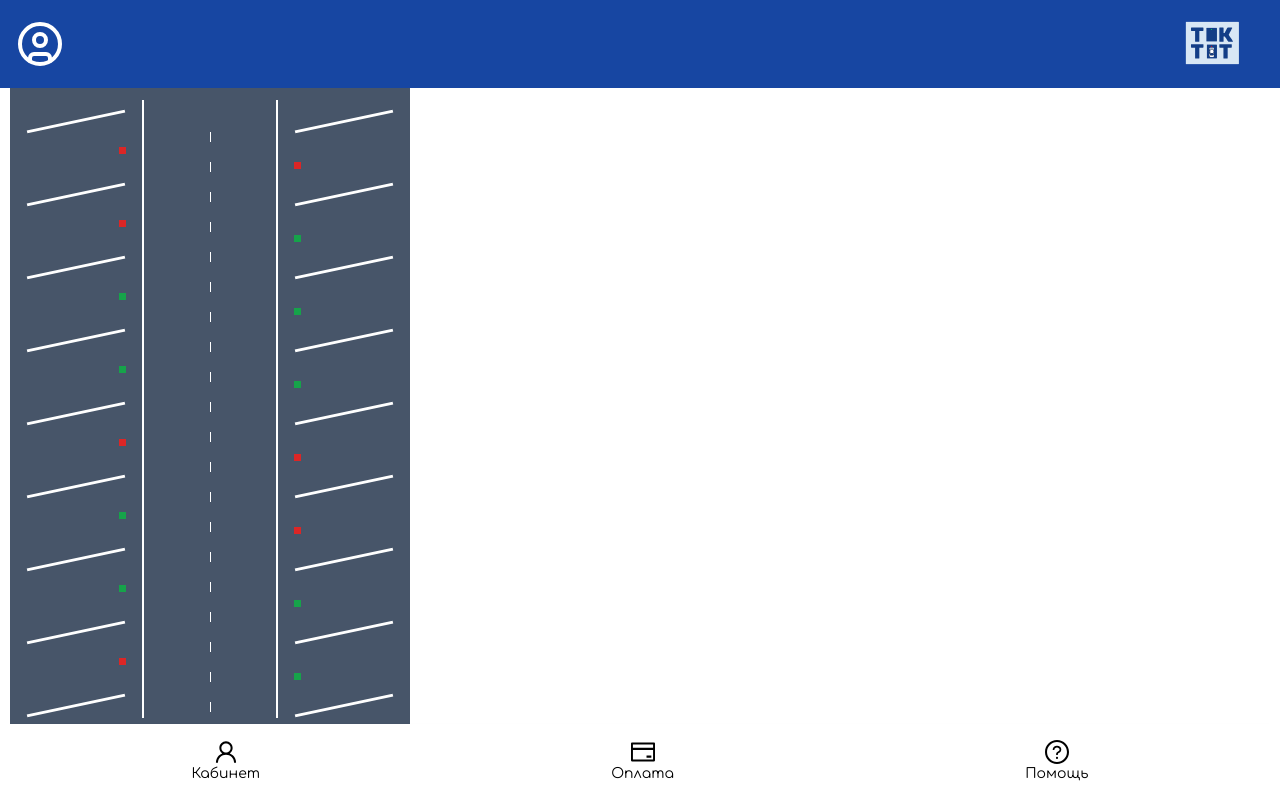
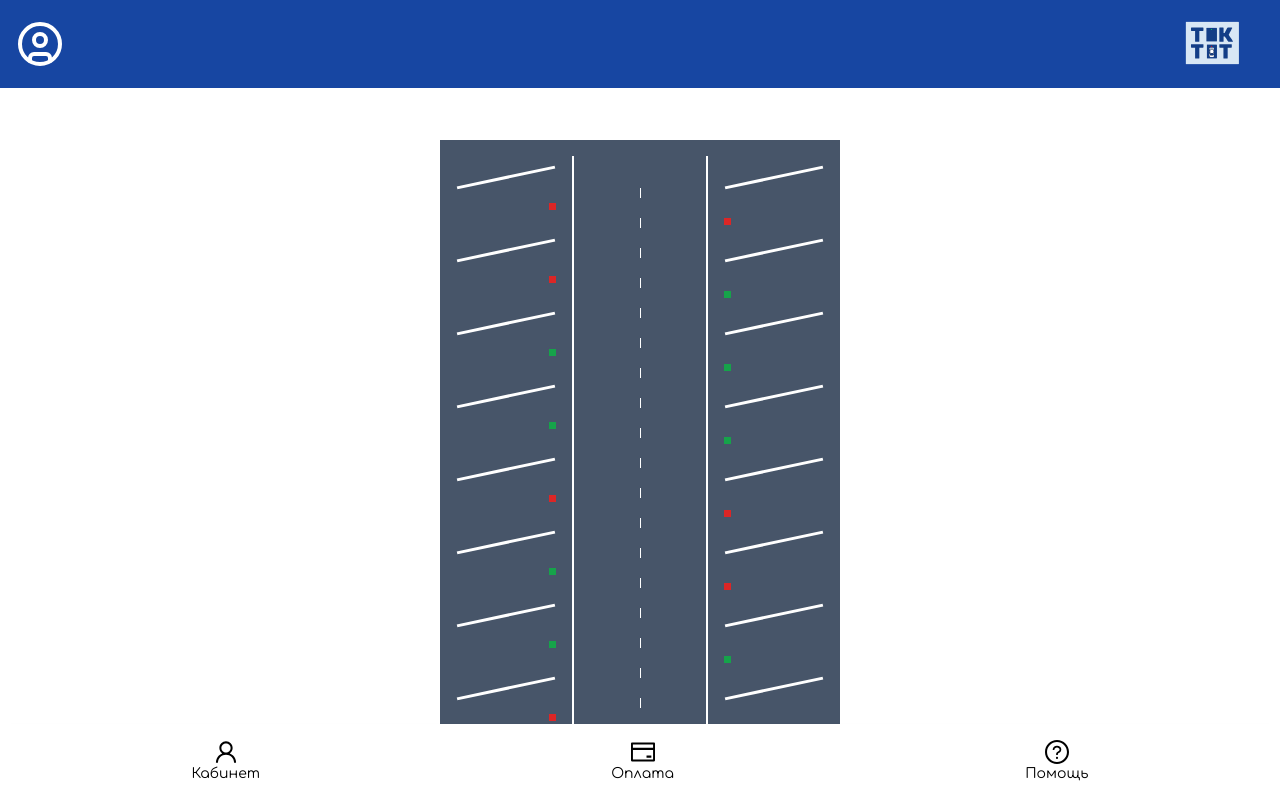
Before and after one commit to IskenderDev/HakatonItFest, a React (Vite) app: page /demo in a window 1280 px wide. Built offline with nearby package versions, Linux system fonts and the light colour scheme.

Commit message:
last commit

```diff
--- a/src/Demo/mapForParking/MapForParking.jsx
+++ b/src/Demo/mapForParking/MapForParking.jsx
@@ -7,10 +7,12 @@ const ModalWin = ({ onClose, onConfirm }) => {
         <p className="text-lg font-bold mb-2">
           Вы действительно хотите забронировать парковку?
         </p>
-        <p className="mb-4">Порковка стоит 25 сомов на бронь!</p>
         <p className="mb-4">
-          Вы должны успеть за 15 минут, иначе место будет отдан другим.
-          Согласны?
+          Данная услуга стоит - <span className="text-red-500">50 сом</span>
+        </p>
+        <p className="mb-4">
+          Вы должны успеть за 15 минут, иначе ваша бронь будет аннулировано без
+          возмещение средств!
         </p>
         <div className="flex justify-between">
           <button
@@ -73,17 +75,16 @@ const MapForParking = () => {
   };
 
   return (
-    <div>
+    <div className="flex justify-center items-center">
       {isModalOpen && (
         <ModalWin
           onClose={() => setIsModalOpen(false)}
           onConfirm={handleConfirm}
         />
       )}
-      <div className="w-[420px] flex justify-center align-center">
-        <div className="flex align-center justify-center flex-col">
-          <h1>Parking</h1>
-          <div className="flex justify-between align-center flex-row p-4 bg-slate-600 w-[400px] h-[650px]">
+      <div className="w-[420px] flex justify-center items-center mt-20">
+        <div className="flex items-center justify-center flex-col">
+          <div className="flex justify-between flex-row p-4 bg-slate-600 w-[400px] h-[650px]">
             <div className="flex flex-col items-end justify-start gap-6 mt-5 w-[100px]">
               {parkingLot.slice(0, 8).map((color, index) => (
                 <React.Fragment key={`left-${index}`}>
```
